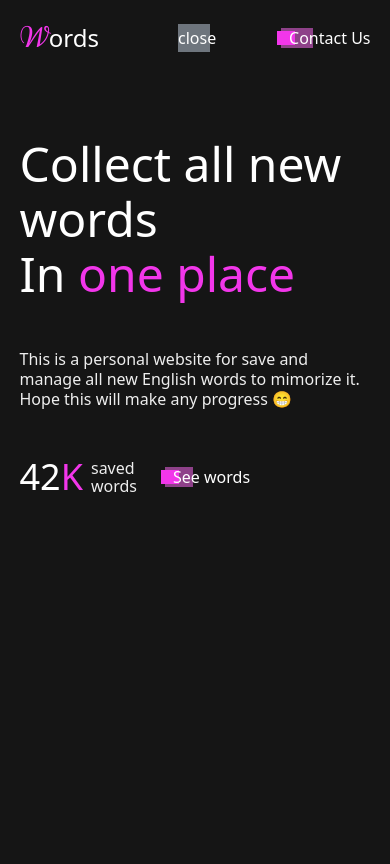
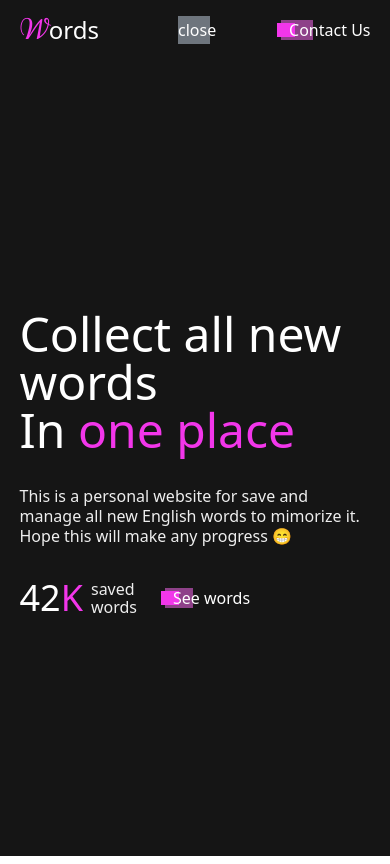
Before and after one commit to Al-Baraa-Bakri/Words, an Angular app: page / in a window 390 px wide. Built offline with nearby package versions, Linux system fonts and the light colour scheme.

Commit message:
upgrade: upgrade to 18 version
feat: add background color to the selected text

```diff
--- a/angular.json
+++ b/angular.json
@@ -61,10 +61,10 @@
           "builder": "@angular-devkit/build-angular:dev-server",
           "configurations": {
             "production": {
-              "browserTarget": "words:build:production"
+              "buildTarget": "words:build:production"
             },
             "development": {
-              "browserTarget": "words:build:development"
+              "buildTarget": "words:build:development"
             }
           },
           "defaultConfiguration": "development"
@@ -72,7 +72,7 @@
         "extract-i18n": {
           "builder": "@angular-devkit/build-angular:extract-i18n",
           "options": {
-            "browserTarget": "words:build"
+            "buildTarget": "words:build"
           }
         },
         "test": {
--- a/src/app/app.component.html
+++ b/src/app/app.component.html
@@ -1,5 +1,5 @@
 <div id="main" class="bg-words-dark relative">
-    <main class="w-main-container max-w-main-container m-auto text-words-secondary pt-5 min-h-screen">
+    <main class="w-main-container max-w-main-container m-auto text-words-secondary pt-3 md:pt-5 min-h-screen">
             <app-home></app-home>
     </main>
 </div>
--- a/src/shared/words-ui/components/hero-section/hero-section.component.html
+++ b/src/shared/words-ui/components/hero-section/hero-section.component.html
@@ -1,7 +1,7 @@
 <section class="flex flex-col h-full gap-[5em] sm:gap-[1em] min-h-[inherit]">
     <app-header></app-header>
-    <div class="flex-1 pb-14 flex flex-col gap-[3em] sm:justify-center">
-        <h1 class="text-5xl sm:text-6xl text-words-secondary font-medium leading-[55px] sm:leading-[65px]">
+    <div class="flex-1 pb-14 flex flex-col gap-8 justify-center">
+        <h1 class="text-5xl sm:text-6xl text-words-secondary font-medium leading-[100%]">
             Collect all new words
             <br />
             In <span class="text-words-primary"> one place </span>
--- a/src/styles.css
+++ b/src/styles.css
@@ -2,7 +2,16 @@
 @tailwind components;
 @tailwind utilities;
 
+:root {
+  --primary-color: #F236EA
+}
+
 body {
     cursor: url('assets/cursors/cursor.png'), url('assets/cursors/cursor-2.png'), auto;
     overflow-x: hidden;
-  }
+}
+
+::selection {
+  background-color: var(--primary-color);
+  color: white;
+}
--- a/tailwind.config.js
+++ b/tailwind.config.js
@@ -4,7 +4,7 @@ module.exports = {
   theme: {
     extend: {
       colors: {
-        'words-primary': '#F236EA',
+        'words-primary': 'var(--primary-color)',
         'words-primary-darker': '#8E4189',
         'words-secondary': '#FFF',
         'words-accent': '#6ACFF6',
@@ -48,7 +48,7 @@ module.exports = {
       },
       animation: {
         'cursor-animation': 'cursor-animation 1s ease 1',
-      }
+      },
     },
   },
   plugins: [],
```
Also changed, not shown: package.json (+14 -14 lines), 1 other file (tests, documents, lock files or other folders).
